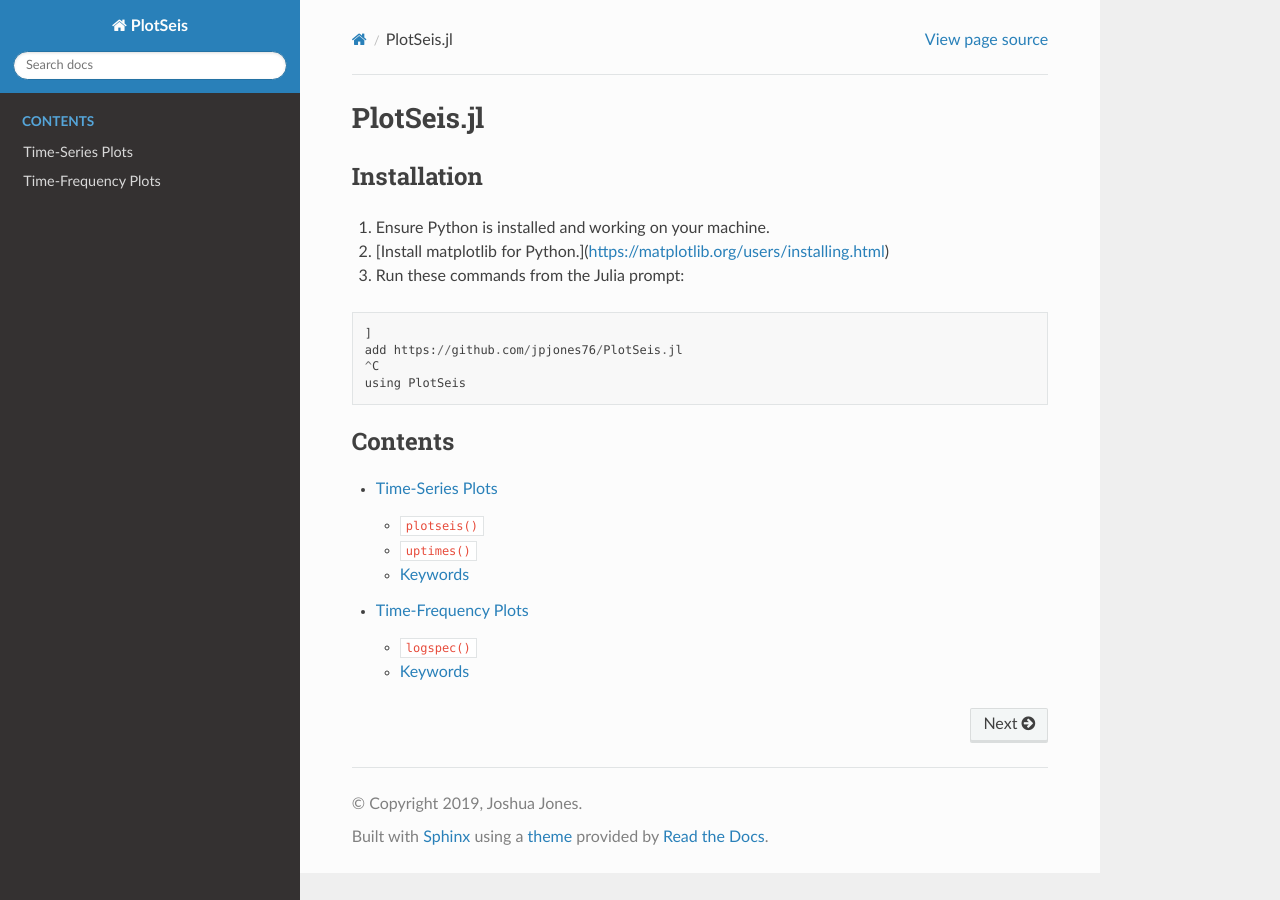
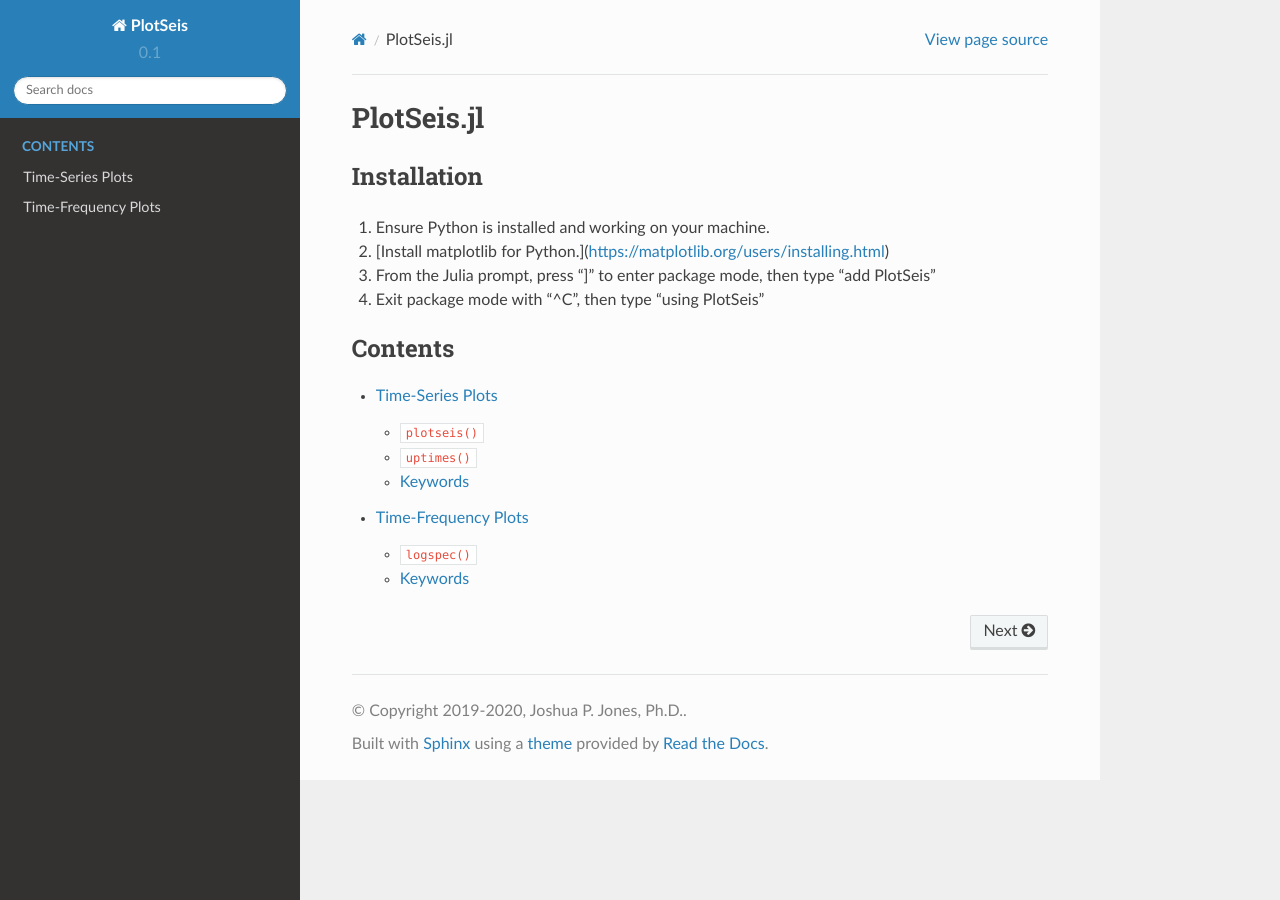
Before and after one commit to jpjones76/PlotSeis.jl, a Sphinx documentation site: the page built from docs/index.rst, in a window 1280 px wide. Built offline with Sphinx 7.4.7 and the Read the Docs theme 2.0.0, drawn with Linux system fonts in a browser that asks for light colours.

Commit message:
update docs

```diff
--- a/docs/conf.py
+++ b/docs/conf.py
@@ -20,13 +20,13 @@ import sys
 # -- Project information -----------------------------------------------------
 
 project = u'PlotSeis'
-copyright = u'2019, Joshua Jones'
-author = u'Joshua Jones'
+copyright = u'2019-2020, Joshua P. Jones, Ph.D.'
+author = u'Joshua P. Jones, Ph.D.'
 
 # The short X.Y version
-version = u''
+version = u'0.1'
 # The full version, including alpha/beta/rc tags
-release = u''
+release = u'0.1.0'
 
 
 # -- General configuration ---------------------------------------------------
--- a/docs/index.rst
+++ b/docs/index.rst
@@ -10,14 +10,8 @@ Installation
 ************
 1. Ensure Python is installed and working on your machine.
 2. [Install matplotlib for Python.](https://matplotlib.org/users/installing.html)
-3. Run these commands from the Julia prompt:
-
-::
-
-  ]
-  add https://github.com/jpjones76/PlotSeis.jl
-  ^C
-  using PlotSeis
+3. From the Julia prompt, press "]" to enter package mode, then type "add PlotSeis"
+4. Exit package mode with "^C", then type "using PlotSeis"
 
 .. toctree::
    :caption: Contents
```
Also changed, not shown: README.md (+2 -7 lines).
